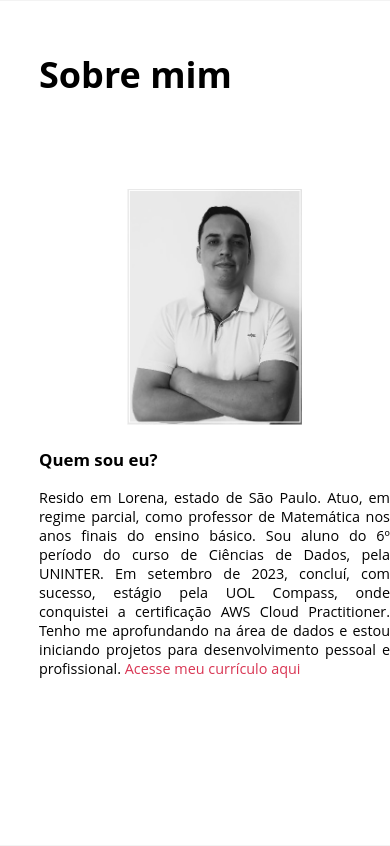
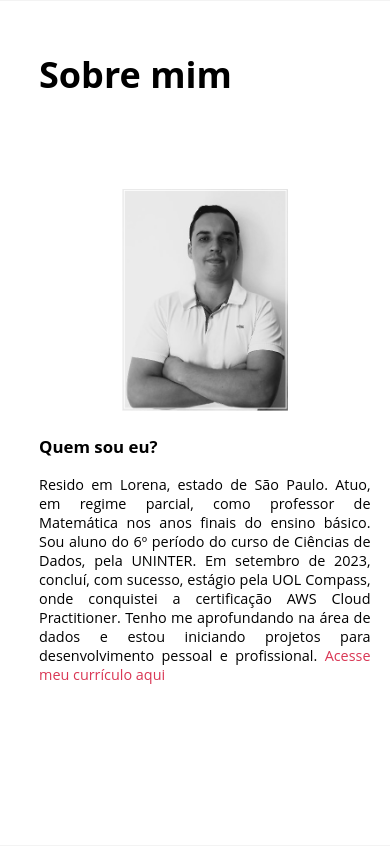
Before and after one commit to Homailson/portfolio, a Flask app: page / in a window 390 px wide. Shown: the part 843-1689 px from the top of the page. Run offline with Flask 3, Linux system fonts and the light colour scheme.

Commit message:
ajustando detalhes

```diff
--- a/static/css/style.css
+++ b/static/css/style.css
@@ -414,6 +414,7 @@ nav ul li a:hover {
     }
 
     .about section article {
+        margin-right: 5%;
         display: block;
     }
 
```
